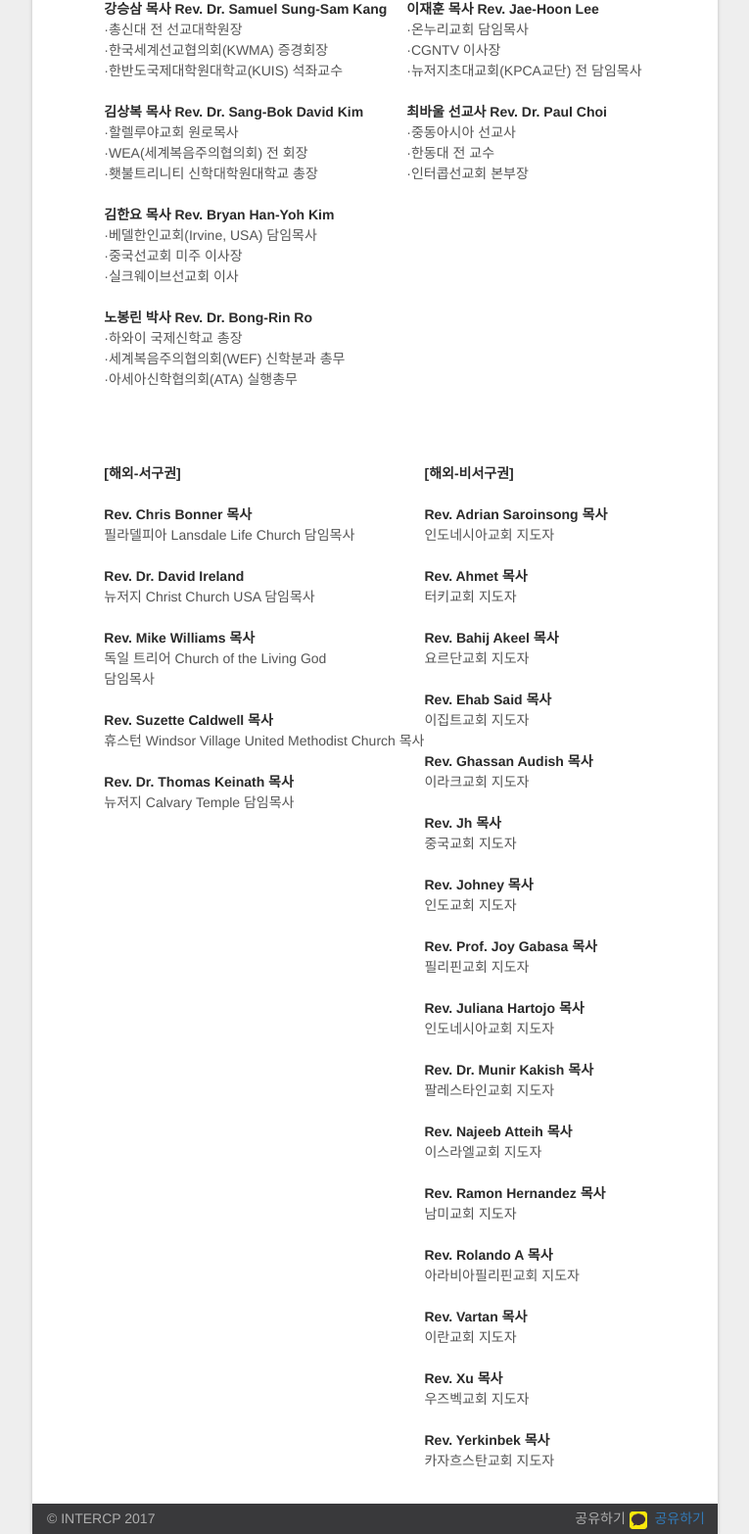
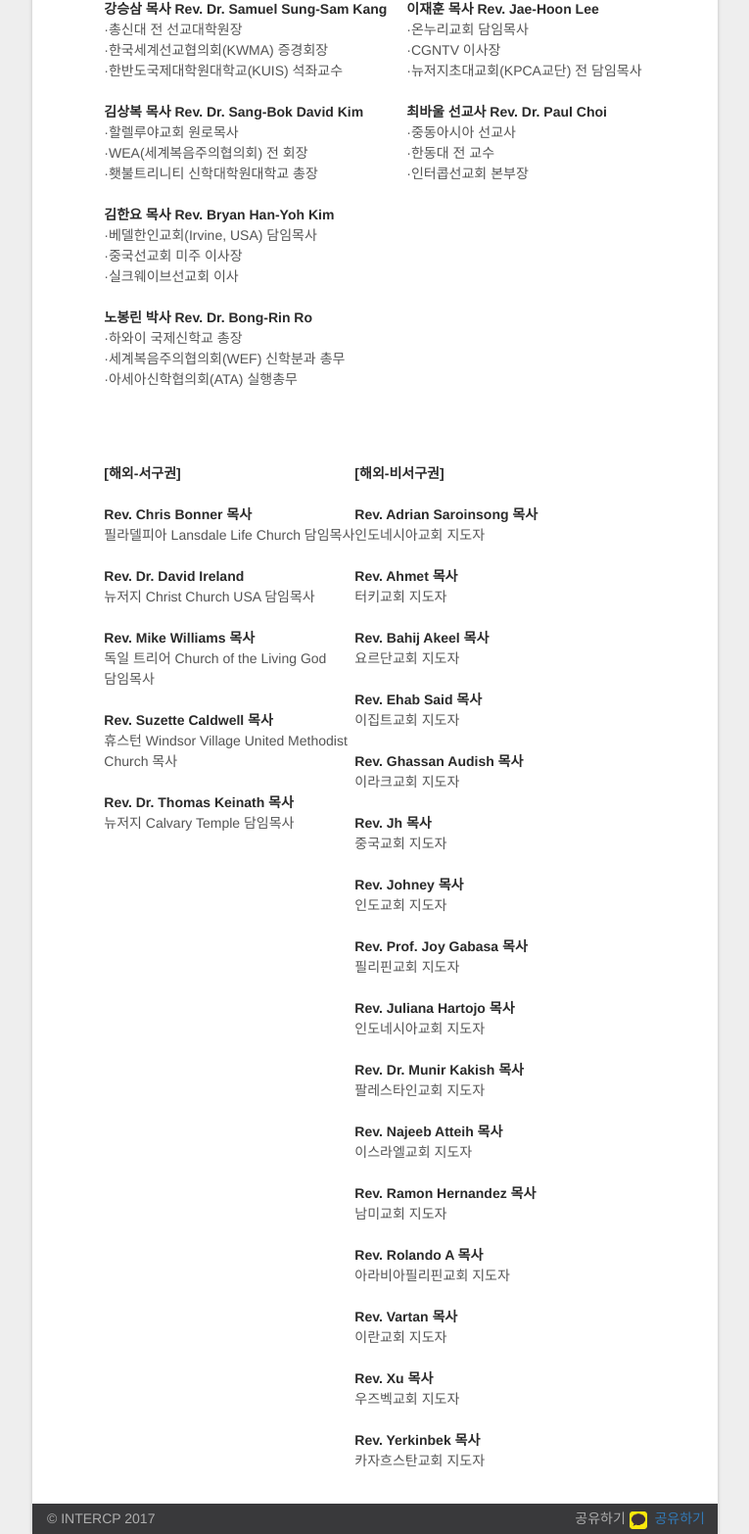
Before and after one commit to INTERCP/ga-web, a Flask app: page /ga/messenger in a window 1280 px wide; the page is wider, and only the part inside the window is pictured. Shown: the part 445-2011 px from the top of that part at 98% size, without its empty margins (257-1022 px from the left). Run offline with Flask 2, Linux system fonts and the light colour scheme; parts of the project's set-up code (start-up, migrations or seed data) failed here and were passed over; some libraries are stand-ins or nearby versions; some web fonts are replaced.

Commit message:
글 수정

```diff
--- a/gaweb/templates/ga/messenger.html
+++ b/gaweb/templates/ga/messenger.html
@@ -83,7 +83,7 @@
         <span style="color:#555">독일 트리어 Church of the Living God <br/>담임목사<br/></span>
         <br/>
         <span style="font-weight:bold">Rev. Suzette Caldwell 목사</span><br/>
-        <span style="color:#555">휴스턴 Windsor Village United Methodist Church 목사<br/></span>
+        <span style="color:#555">휴스턴 Windsor Village United Methodist <br/>Church 목사<br/></span>
         <br/>
         <span style="font-weight:bold">Rev. Dr. Thomas Keinath 목사</span><br/>
         <span style="color:#555">뉴저지 Calvary Temple 담임목사<br/></span>
```
